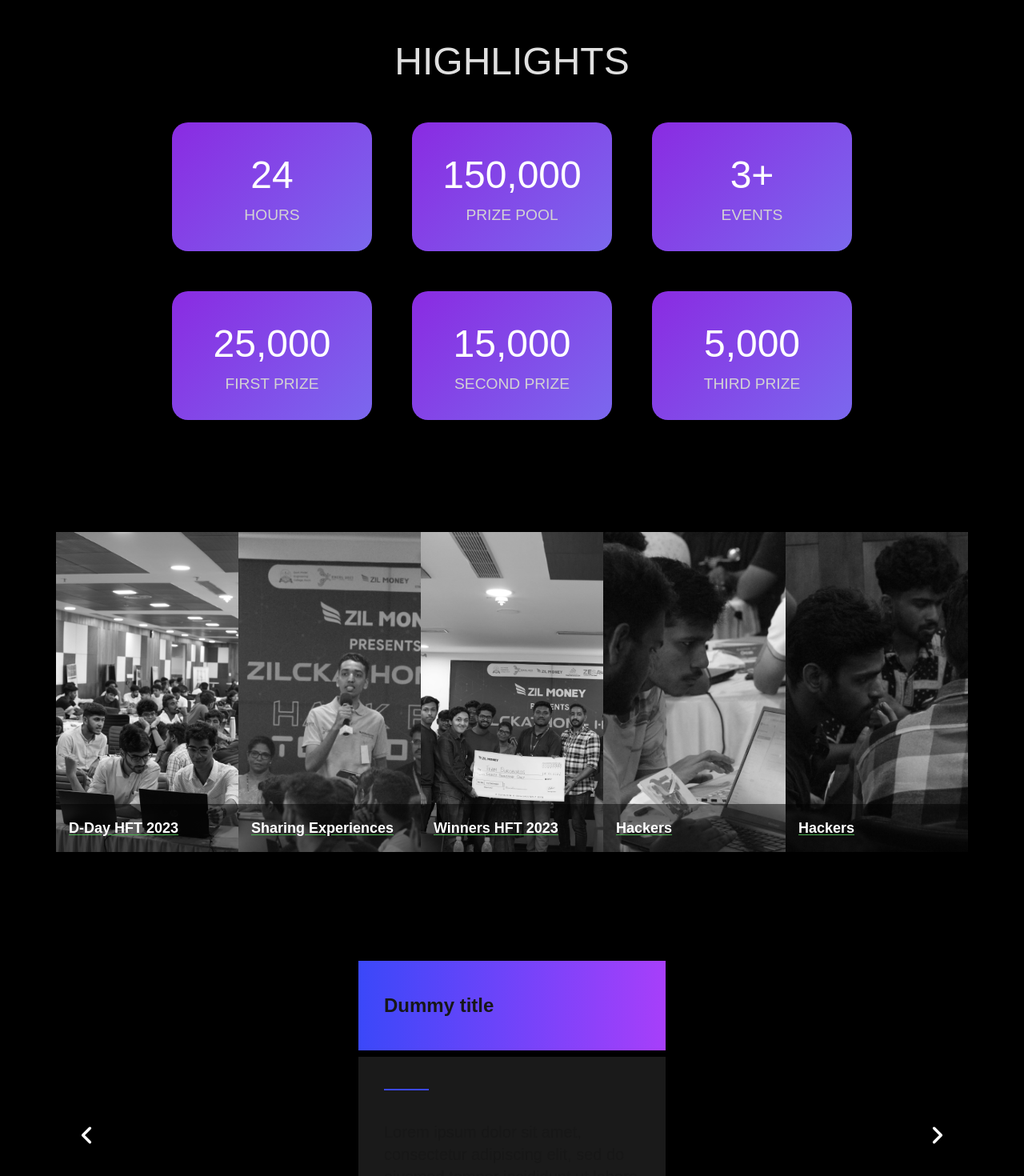
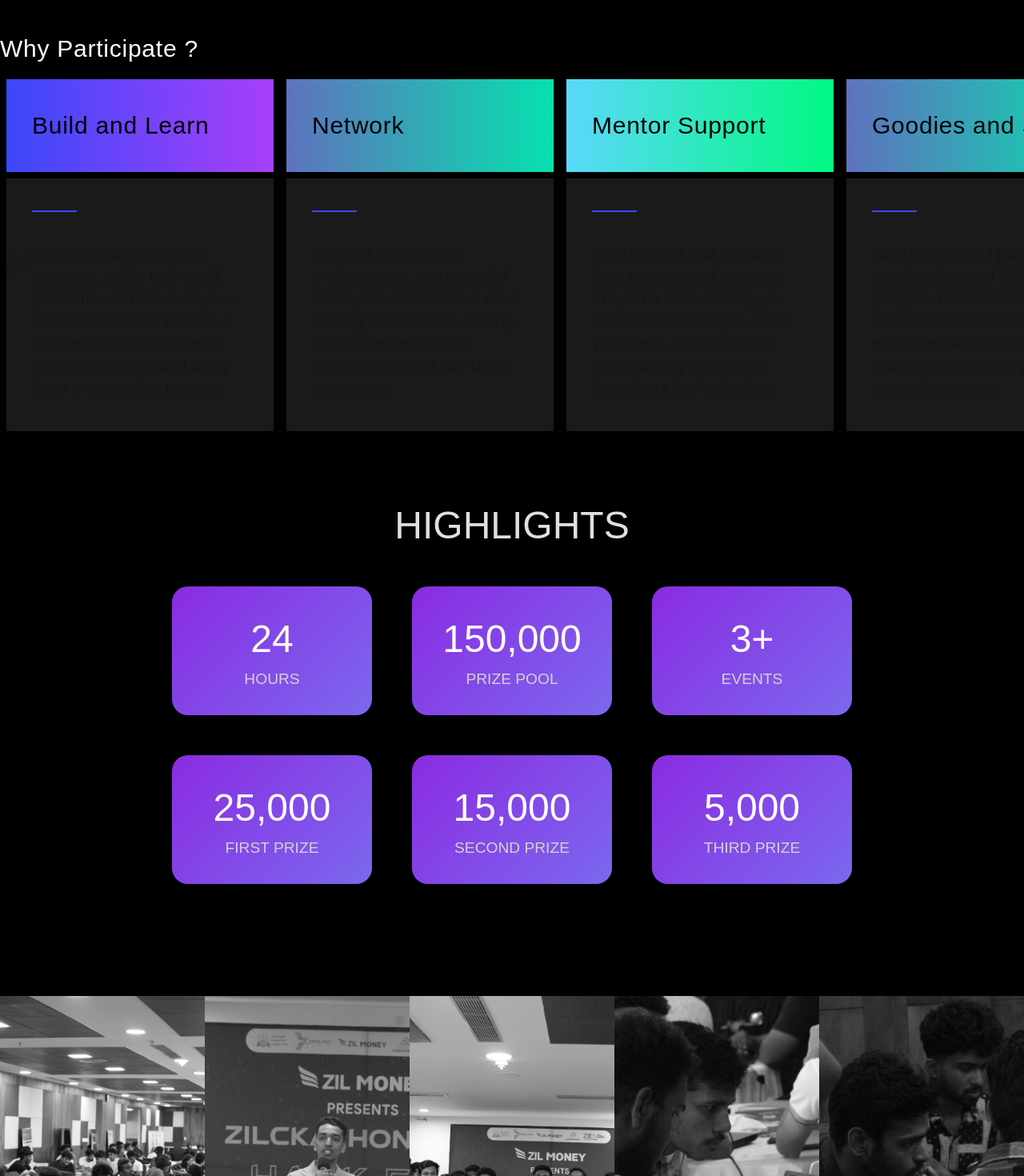
Before and after one commit to Excel2024Web/HFT-24, a Next.js app: page / in a window 1280 px wide. Shown: the part 1120-2590 px from the top of the page at 80% size. Built offline with nearby package versions, Linux system fonts and the light colour scheme.

Commit message:
update whyparticipate

```diff
--- a/src/app/components/WhyParticipate/InfoCard.jsx
+++ b/src/app/components/WhyParticipate/InfoCard.jsx
@@ -1,19 +1,23 @@
-const InfoCard = ({title, text}) => {
+const InfoCard = ({
+  title,
+  text,
+  gradient = "from-[#3b48f9] to-[#a73ffa]",
+}) => {
   return (
-    <div className="flex justify-center items-center">
+    <div className="flex  justify-center items-center ">
       <div className="flex flex-col gap-2 w-96">
-        <div className="py-10 px-8 bg-gradient-to-r from-[#3b48f9] to-[#a73ffa]">
-            <h3 className="text-2xl font-semibold">{title}</h3>
+        <div className={`py-10 px-8 bg-gradient-to-r ${gradient}`}>
+          <h3 className="text-3xl font-[500] tracking-wide text-black">
+            {title}
+          </h3>
         </div>
         <div className="flex relative py-10 px-8 bg-[#1a1a1a] gap-10 min-h-72">
-            <span className="absolute w-14 h-[2px] bg-[#3b48f9]"/>
-            <p className="mt-10 text-xl ">
-                {text}
-            </p>
+          <span className="absolute w-14 h-[2px] bg-[#3b48f9]" />
+          <p className="mt-10 text-xl font-[400]  ">{text}</p>
         </div>
       </div>
     </div>
-  )
-}
+  );
+};
 
 export default InfoCard;
--- a/src/app/components/WhyParticipate/WhyParticipate.jsx
+++ b/src/app/components/WhyParticipate/WhyParticipate.jsx
@@ -1,42 +1,109 @@
+import React, { useState, useRef, useEffect } from "react";
 import InfoCard from "./InfoCard";
-import { Carousel } from "@material-tailwind/react";
+import { FaChevronLeft, FaChevronRight } from "react-icons/fa";
+const WhyParticipate = () => {
+  const [activeIndex, setActiveIndex] = useState(0);
+  const [translateX, setTranslateX] = useState(0);
+  const sliderRef = useRef(null);
 
-const WhyParticipate = () => {
+  const cards = [
+    {
+      title: "Build and Learn",
+      text: "Dive into intense coding sessions, tackle real-world problems, and enhance your skills. Hackathons provide a unique opportunity to learn new technologies and apply them in innovative projects.",
+      gradient: "from-[#3b48f9] to-[#a73ffa]",
+    },
+    {
+      title: "Network",
+      text: "Connect with  industry professionals, and potential employers. Hackathons are a melting pot of talent, offering invaluable networking opportunities that can shape your career.",
+      gradient: "from-[#5f72be] to-[#06e1ae]",
+    },
+    {
+      title: "Mentor Support",
+      text: "Gain insights and guidance from experienced mentors. They'll be there to help you overcome challenges, refine your ideas, and maximize your learning experience throughout the hackathon.",
+      gradient: "from-[#5bd8fa] to-[#00f982]",
+    },
+    {
+      title: "Goodies and Swag",
+      text: "Take home cool branded merchandise and tech gadgets. Hackathons often provide participants with exclusive swag, giving you lasting mementos of your innovative journey.",
+      gradient: "from-[#5f72be] to-[#06e1ae]",
+    },
+    {
+      title: "Cash Prizes",
+      text: "Compete for substantial cash rewards and other prizes. Hack for Tommorow offers significant prize pools, giving you the chance to fund your projects or kickstart your entrepreneurial dreams.",
+      gradient: "from-[#3b48f9] to-[#a73ffa]",
+    },
+  ];
+  const cardWidth = 350; // Adjust this value based on your desired card width
+  const visibleCards = 3; // Number of cards visible at once
+  const totalWidth = cards.length * cardWidth;
+
+  useEffect(() => {
+    const handleResize = () => {
+      if (sliderRef.current) {
+        const containerWidth = sliderRef.current.offsetWidth;
+        const maxTranslate = -(totalWidth - containerWidth);
+        setTranslateX(Math.max(maxTranslate, Math.min(0, translateX)));
+      }
+    };
+
+    window.addEventListener("resize", handleResize);
+    handleResize();
+
+    return () => window.removeEventListener("resize", handleResize);
+  }, [translateX, totalWidth]);
+
+  const handleSlide = (direction) => {
+    const containerWidth = sliderRef.current.offsetWidth;
+    const maxTranslate = -(totalWidth - containerWidth);
+    const slideAmount = direction * cardWidth;
+
+    setTranslateX((prevTranslateX) => {
+      const newTranslateX = prevTranslateX + slideAmount;
+      return Math.max(maxTranslate, Math.min(0, newTranslateX));
+    });
+  };
+
   return (
-    <div className="flex justify-center items-center m-auto container">
-        <Carousel
-            transition={{ duration: 1 }}
-            autoplay loop
-            className="py-20"
-            navigation={({ setActiveIndex, activeIndex, length }) => (
-                <div className="absolute bottom-4 left-2/4 z-50 flex -translate-x-2/4 gap-2">
-                  {new Array(length).fill("").map((_, i) => (
-                    <span
-                      key={i}
-                      className={`block h-1 cursor-pointer rounded-2xl transition-all content-[''] ${
-                        activeIndex === i ? "w-8 bg-white" : "w-4 bg-white/50"
-                      }`}
-                      onClick={() => setActiveIndex(i)}
-                    />
-                  ))}
-                </div>
-            )}
+    <div className="container mx-auto  py-8">
+      <h2 className="text-3xl text-left text-white py-5 tracking-wide">
+        Why Participate ?
+      </h2>
+      <div className="relative overflow-hidden" ref={sliderRef}>
+        <div
+          className="flex transition-transform duration-300 ease-in-out"
+          style={{
+            transform: `translateX(${translateX}px)`,
+            width: `${totalWidth}px`,
+          }}
         >
-            <InfoCard
-                title="Dummy title"
-                text="Lorem ipsum dolor sit amet, consectetur adipiscing elit, sed do eiusmod tempor incididunt ut labore et dolore magna aliqua. Ut enim ad minim veniam, quis nostrud exercitation ullamco laboris nisi ut aliquip ex ea commodo consequat."
-            />
-            <InfoCard
-                title="Dummy title"
-                text="Lorem ipsum dolor sit amet, consectetur adipiscing elit, sed do eiusmod tempor incididunt ut labore et dolore magna aliqua. Ut enim ad minim veniam, quis nostrud exercitation ullamco laboris nisi ut aliquip ex ea commodo consequat."
-            />
-            <InfoCard
-                title="Dummy title"
-                text="Lorem ipsum dolor sit amet, consectetur adipiscing elit, sed do eiusmod tempor incididunt ut labore et dolore magna aliqua. Ut enim ad minim veniam, quis nostrud exercitation ullamco laboris nisi ut aliquip ex ea commodo consequat."
-            />
-        </Carousel>
+          {cards.map((card, index) => (
+            <div
+              key={index}
+              className="flex-shrink-0 h-full "
+              style={{ width: `${cardWidth}px` }}
+            >
+              <div className="px-2">
+                <InfoCard title={card.title} text={card.text} gradient={card.gradient} />
+              </div>
+            </div>
+          ))}
+        </div>
+        <button
+          onClick={() => handleSlide(1)}
+          className="absolute left-0 top-1/2 -translate-y-1/2  p-2 rounded-full shadow-md z-10"
+        >
+          <FaChevronLeft />
+        </button>
+        <button
+          onClick={() => handleSlide(-1)}
+          className="absolute right-0 top-1/2 -translate-y-1/2  p-2 rounded-full shadow-md z-10"
+        >
+          <FaChevronRight />
+        </button>
+      </div>
+
     </div>
-  )
-}
+  );
+};
 
 export default WhyParticipate;
--- a/src/app/page.js
+++ b/src/app/page.js
@@ -19,9 +19,10 @@ export default function Home() {
       /> */}
 
       <About />
+      <WhyParticipate />
       <Highlights />
-      <AccordionImageGallery/>
-      <WhyParticipate />
+      <AccordionImageGallery />
+
       <Footer />
     </>
   );
--- a/tailwind.config.js
+++ b/tailwind.config.js
@@ -1,6 +1,5 @@
 /** @type {import('tailwindcss').Config} */
-const withMT = require("@material-tailwind/react/utils/withMT");
-module.exports = withMT({
+module.exports = {
   content: [
     "./src/pages/**/*.{js,ts,jsx,tsx,mdx}",
     "./src/components/**/*.{js,ts,jsx,tsx,mdx}",
@@ -15,4 +14,4 @@ module.exports = withMT({
     },
   },
   plugins: [],
-});
+};
```
